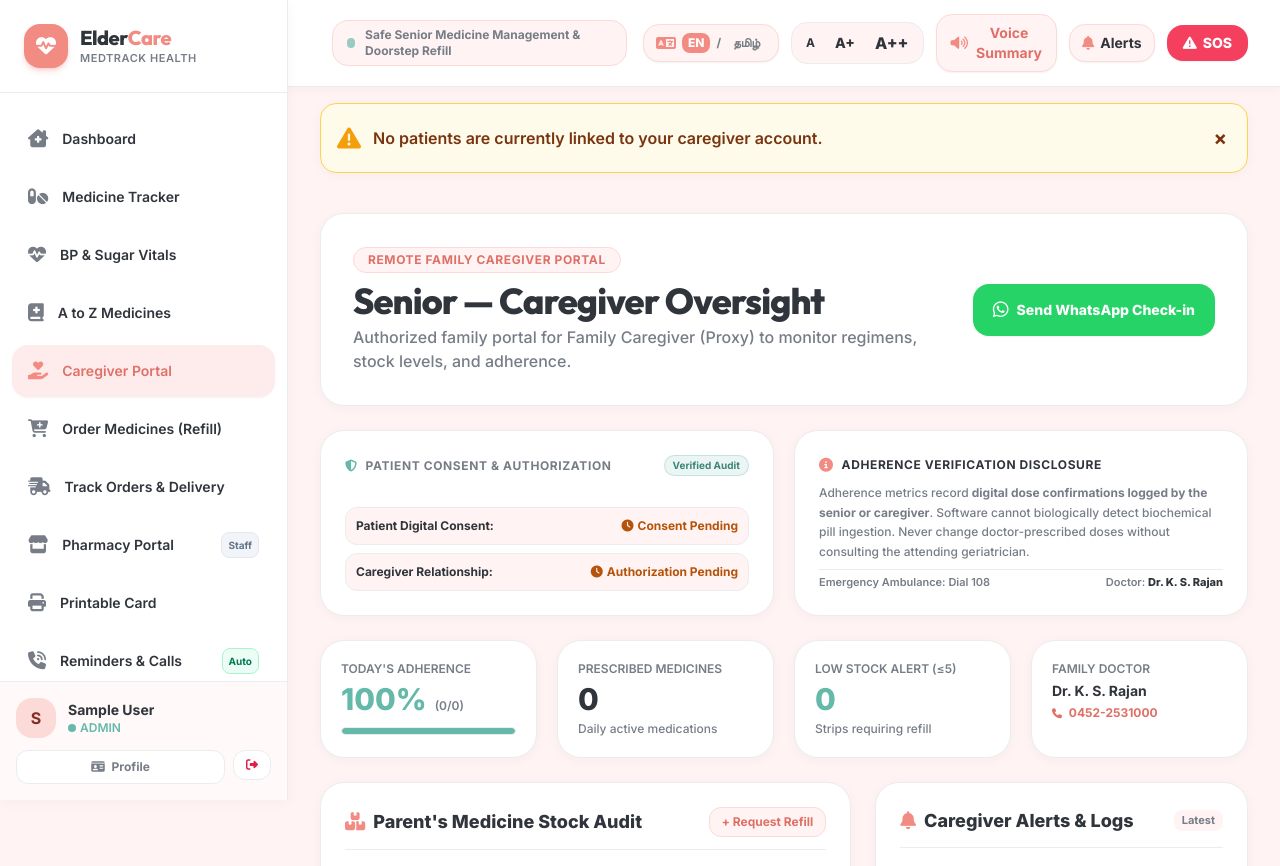
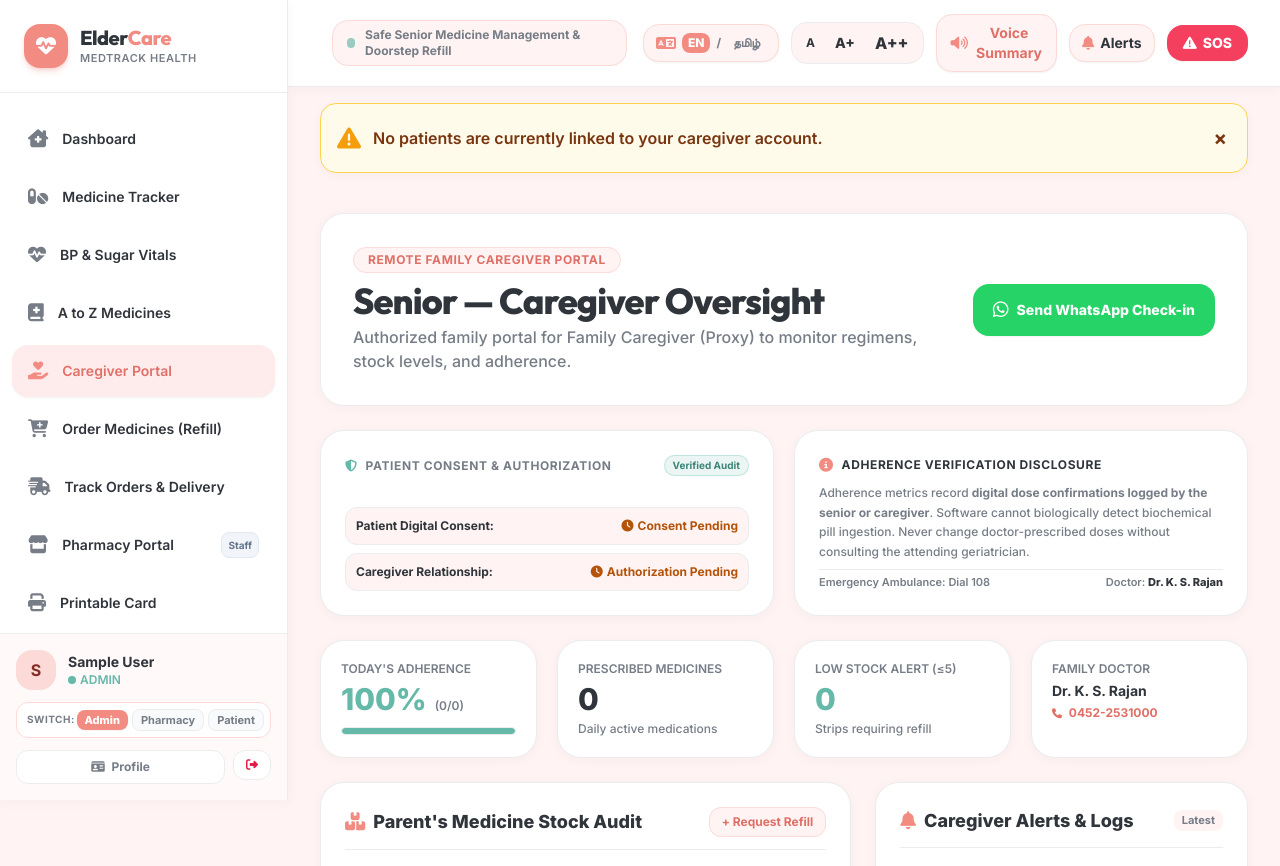
Before and after one commit to krishnas0727/Smart-Meds, a Flask app: page /caregiver in a window 1280 px wide. Shown: the top 866 px of the page. Run offline with Flask 3, Linux system fonts and the light colour scheme; the visitor is signed in with stand-in values (Sample User, id 1); data that the repository does not hold is empty; some libraries are stand-ins or nearby versions.

Commit message:
Add prototype role switcher pills and helpful 403 page with 1-click staff access

```diff
--- a/app.py
+++ b/app.py
@@ -142,6 +142,7 @@ def require_login():
         "admin_test_sms": {"ADMIN", "PHARMACY"},
         "advance_order_status": {"PHARMACY", "DELIVERY", "ADMIN"},
         "cancel_patient_order": {"PATIENT", "CAREGIVER", "PHARMACY", "ADMIN"},
+        "switch_mode": {"PATIENT", "CAREGIVER", "ADMIN", "PHARMACY", "DELIVERY"},
     }
     allowed_roles = role_requirements.get(request.endpoint)
     if not allowed_roles or user_role not in allowed_roles:
@@ -2966,6 +2967,85 @@ def api_active_alerts():
         "low_stock": low_stock_alerts
     })
 
+# ----------------- PROTOTYPE ROLE SWITCHER & CUSTOM 403 HANDLER ----------------- #
+@app.route("/switch_mode/<target_role>")
+def switch_mode(target_role):
+    """Allows demo tester to toggle between Patient, Pharmacy, and Admin modes seamlessly."""
+    if not session.get("user_role"):
+        return redirect(url_for("signin"))
+    role = target_role.upper()
+    if role in {"PATIENT", "ADMIN", "PHARMACY", "CAREGIVER"}:
+        session["user_role"] = role
+        if not session.get("patient_id"):
+            conn = get_db_connection()
+            p = conn.execute("SELECT id FROM patients ORDER BY id ASC LIMIT 1").fetchone()
+            if p:
+                session["patient_id"] = p["id"]
+            conn.close()
+        flash(f"Role switched to {role} mode successfully.", "success")
+        if role == "PHARMACY":
+            return redirect(url_for("pharmacy"))
+        elif role == "ADMIN":
+            return redirect(url_for("admin_reminders"))
+        return redirect(url_for("index"))
+    return redirect(url_for("index"))
+
+@app.errorhandler(403)
+def forbidden_error(e):
+    user_role = session.get("user_role", "PATIENT")
+    user_name = session.get("user_name", "User")
+    html = f"""<!DOCTYPE html>
+<html lang="en">
+<head>
+  <meta charset="UTF-8">
+  <meta name="viewport" content="width=device-width, initial-scale=1.0">
+  <title>403 Forbidden - Staff Access Required</title>
+  <script src="https://cdn.tailwindcss.com"></script>
+  <link rel="stylesheet" href="https://cdnjs.cloudflare.com/ajax/libs/font-awesome/6.5.1/css/all.min.css">
+</head>
+<body class="bg-[#FFF4F3] min-h-screen flex items-center justify-center p-4">
+  <div class="bg-white rounded-3xl p-8 max-w-lg w-full shadow-2xl border border-[#FCDAD7] text-center space-y-5">
+    <div class="w-16 h-16 rounded-3xl bg-amber-100 text-amber-600 flex items-center justify-center mx-auto text-3xl shadow-sm">
+      <i class="fa-solid fa-lock"></i>
+    </div>
+    <div>
+      <span class="inline-block px-3 py-1 rounded-full text-xs font-black bg-amber-100 text-amber-700 uppercase tracking-wider mb-2">Staff Access Control (403)</span>
+      <h1 class="text-2xl font-black text-[#30343B]">Permission Required</h1>
+      <p class="text-sm text-[#777D87] mt-1">
+        You are signed in as <strong class="text-[#30343B]">{user_name}</strong> with role <span class="px-2 py-0.5 rounded-lg text-xs font-bold bg-rose-100 text-rose-700">{user_role}</span>.
+      </p>
+      <p class="text-xs text-[#777D87] mt-2">
+        The Pharmacy Portal and Reminders & Calls require Staff/Admin privileges.
+      </p>
+    </div>
+
+    <div class="p-4 rounded-2xl bg-[#FFF4F3] border border-[#FCDAD7] space-y-2.5 text-left">
+      <div class="text-xs font-black text-[#30343B] flex items-center gap-1.5">
+        <i class="fa-solid fa-wand-magic-sparkles text-[#F28B82]"></i> Click to Switch Role & Open:
+      </div>
+      <div class="grid grid-cols-2 gap-2">
+        <a href="/switch_mode/PHARMACY" class="py-2.5 px-3 rounded-xl bg-[#65B9A9] hover:bg-[#529E90] text-white text-xs font-black flex items-center justify-center gap-1.5 transition shadow-sm">
+          <i class="fa-solid fa-store"></i> Open as Pharmacy
+        </a>
+        <a href="/switch_mode/ADMIN" class="py-2.5 px-3 rounded-xl bg-[#F28B82] hover:bg-[#E07067] text-white text-xs font-black flex items-center justify-center gap-1.5 transition shadow-sm">
+          <i class="fa-solid fa-shield-halved"></i> Open as Admin
+        </a>
+      </div>
+    </div>
+
+    <div class="flex items-center justify-center gap-3 pt-2 text-xs">
+      <a href="/" class="text-[#777D87] hover:text-[#30343B] font-bold">&larr; Return to Patient Dashboard</a>
+      <span class="text-[#EAECEF]">|</span>
+      <form method="post" action="/logout" style="display:inline;">
+        <input type="hidden" name="csrf_token" value="{session.get('csrf_token', '')}">
+        <button type="submit" class="text-rose-600 hover:underline font-bold bg-transparent border-0 cursor-pointer p-0 text-xs">Sign Out</button>
+      </form>
+    </div>
+  </div>
+</body>
+</html>"""
+    return html, 403
+
 if __name__ == "__main__":
     if os.getenv("RUN_REMINDER_WORKER", "true").lower() in {"1", "true", "yes"}:
         ReminderScheduler.start_background_scheduler(interval_seconds=30)
--- a/templates/base.html
+++ b/templates/base.html
@@ -191,6 +191,15 @@
               <span>{{ user_role }}</span>
             </div>
           </div>
+        </div>
+      </div>
+      <!-- Prototype Role Switcher Pills -->
+      <div class="mb-3 p-1.5 rounded-xl bg-white border border-[#FCDAD7] flex items-center justify-between text-[11px]">
+        <span class="text-[#777D87] font-bold text-[10px] uppercase tracking-wider pl-1">Switch:</span>
+        <div class="flex items-center gap-1">
+          <a href="{{ url_for('switch_mode', target_role='ADMIN') }}" title="Switch to Admin" class="px-2 py-0.5 rounded-lg {% if user_role == 'ADMIN' %}bg-[#F28B82] text-white font-black shadow-sm{% else %}bg-slate-50 border border-[#EAECEF] text-[#777D87] font-bold hover:bg-slate-100{% endif %} transition">Admin</a>
+          <a href="{{ url_for('switch_mode', target_role='PHARMACY') }}" title="Switch to Pharmacy" class="px-2 py-0.5 rounded-lg {% if user_role == 'PHARMACY' %}bg-[#65B9A9] text-white font-black shadow-sm{% else %}bg-slate-50 border border-[#EAECEF] text-[#777D87] font-bold hover:bg-slate-100{% endif %} transition">Pharmacy</a>
+          <a href="{{ url_for('switch_mode', target_role='PATIENT') }}" title="Switch to Patient" class="px-2 py-0.5 rounded-lg {% if user_role == 'PATIENT' %}bg-rose-500 text-white font-black shadow-sm{% else %}bg-slate-50 border border-[#EAECEF] text-[#777D87] font-bold hover:bg-slate-100{% endif %} transition">Patient</a>
         </div>
       </div>
       <div class="flex gap-2">
```
